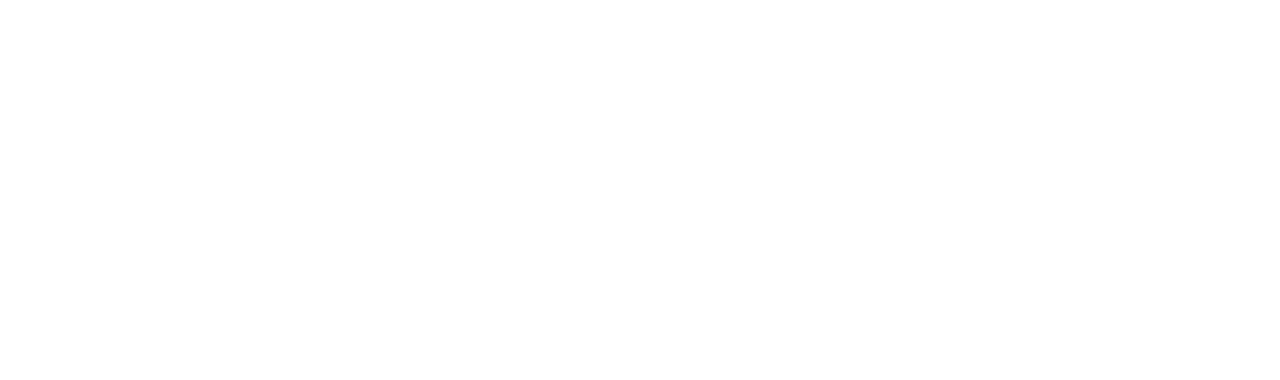
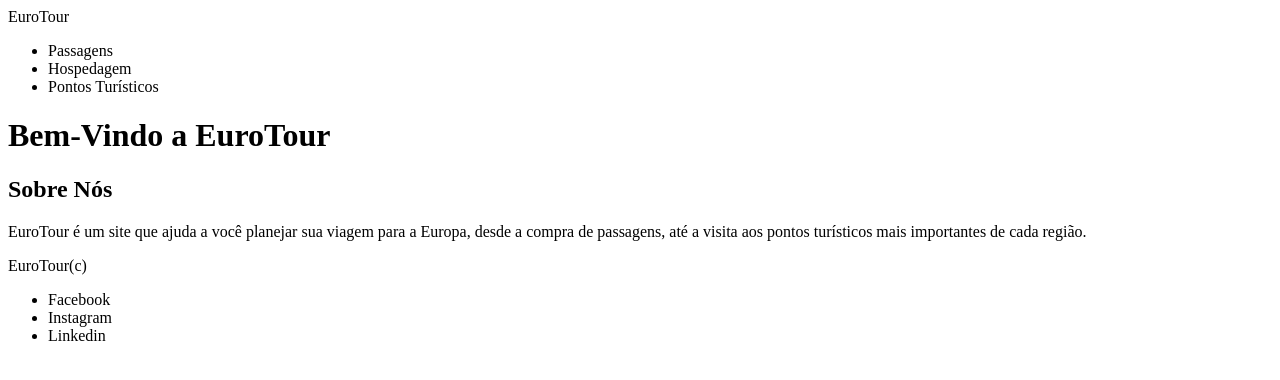
Before and after one commit to EfraimAdaias/Sites-Rascunhos, a plain HTML site: page Aula.HTML01/index.html in a window 1280 px wide. Drawn offline with Linux system fonts and the light colour scheme.

Commit message:
Atualização em arquivos HTML e CSS

```diff
--- a/Aula.HTML01/index.html
+++ b/Aula.HTML01/index.html
@@ -6,6 +6,33 @@
     <title>Document</title>
 </head>
 <body>
-
+    <header>
+        <span>EuroTour</span>
+        <nav>
+            <ul>
+                <li>Passagens</li>
+                <li>Hospedagem</li>
+                <li>Pontos Turísticos</li>
+            </ul>
+        </nav>
+    </header>
+    <main>
+        <h1>Bem-Vindo a EuroTour</h1>
+        <section>
+            <h2>Sobre Nós</h2>
+            <p>EuroTour é um site que ajuda a você planejar sua viagem
+                para a Europa, desde a compra de passagens, até a visita
+                aos pontos turísticos mais importantes de cada região.
+            </p>
+        </section>
+    </main>
+    <footer>
+        <span>EuroTour(c)</span>
+        <ul>
+            <li>Facebook</li>
+            <li>Instagram</li>
+            <li>Linkedin</li>
+        </ul>
+    </footer>
 </body>
 </html>
```
Also changed, not shown: Aula.HTML01/index.css (added).
